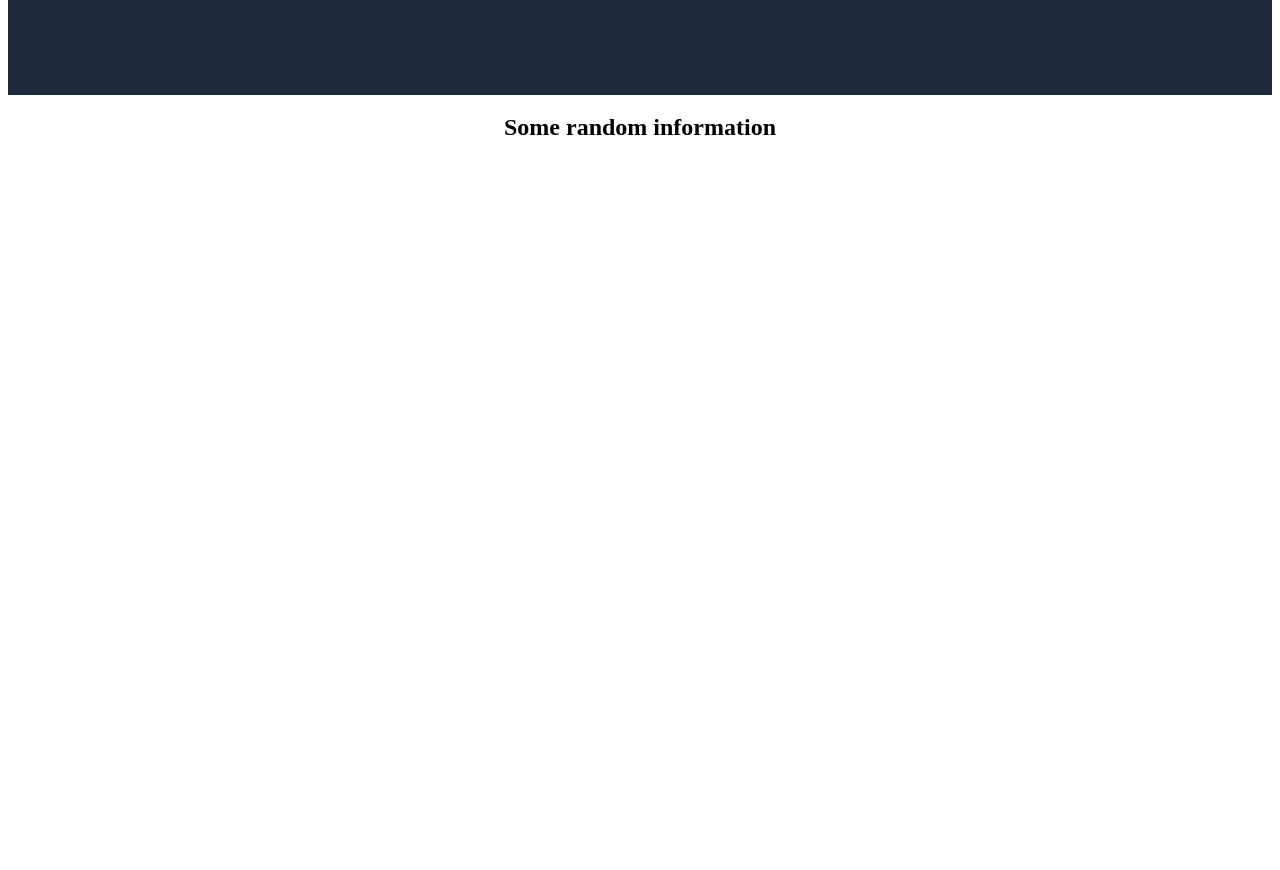
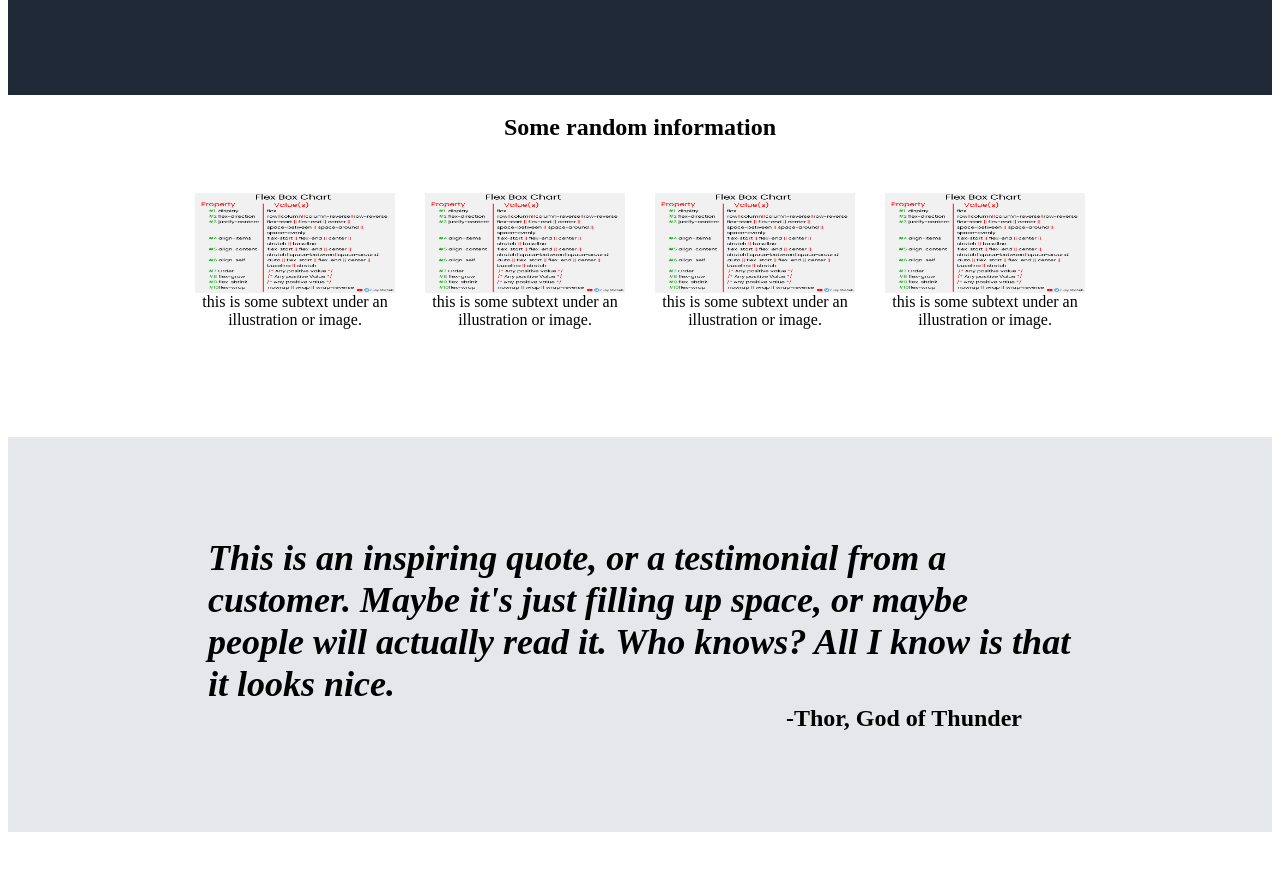
Before and after one commit to miguel2307/landing-page, a plain HTML site: page index.html in a window 1280 px wide. Shown: the part 324-1194 px from the top of the page. Before the commit the page ends 800 px from the top, so only its background shows below. Drawn offline with Linux system fonts and the light colour scheme.

Commit message:
added information page and quotes

```diff
--- a/index.html
+++ b/index.html
@@ -23,9 +23,34 @@
              <img src="Flex Box Chart.png">
         </div>
     </div>
-    <div class="boxes">
-        <h2>Some random information</h2>
-        <div class="box">
+
+    <h2>Some random information</h2>
+    <div class="box">
+        <div class="info">
+            <img src="Flex Box Chart.png" alt="chart">
+            <div class="text">this is some subtext under an illustration or image.</div>
+        </div>
+        <div class="info">
+            <img src="Flex Box Chart.png" alt="chart">
+            <div class="text">this is some subtext under an illustration or image.</div>
+        </div>
+        <div class="info">
+            <img src="Flex Box Chart.png" alt="chart">
+            <div class="text">this is some subtext under an illustration or image.</div>
+        </div>        <div class="info">
+            <img src="Flex Box Chart.png" alt="chart">
+            <div class="text">this is some subtext under an illustration or image.</div>
+        </div>
     </div>
+
+    <div>
+        <h4><em>This is an inspiring quote, or a testimonial from a customer. Maybe it's just filling up space, or maybe people will actually read it. Who knows? All I know is that it looks nice.</em></h4>
+        <h5>-Thor, God of Thunder</h5>
+    </div>
+
+    <div>
+
+    </div>
+
 </body>
 </html>
--- a/style.css
+++ b/style.css
@@ -58,7 +58,48 @@ ul{
     width:100%;
     height:100%;
 }
-.boxes h2{
+
+h2{
     display: flex;
     justify-content: center;
+    padding-bottom: 32px;
 }
+
+.box img{
+    display: flex;
+    width: 200px;
+    height: 100px;
+}
+
+.box{
+    display: flex;
+    justify-content: center;
+    gap: 30px;
+    padding-bottom: 60px;
+}
+
+.info{
+    max-width: 200px;
+    text-align: center;
+}
+
+h4{
+    display: flex;
+    text-align: left;
+    font-size: 36px;
+    background-color: #E5E7EB;
+    padding-top: 100px;
+    padding-left: 200px;
+    padding-right: 200px;
+    margin-bottom: 0;
+}
+
+h5{
+    display: flex;
+    margin-top: 0;
+    justify-content: end;
+    padding-right: 250px;
+    padding-bottom: 100px;
+    background-color: #E5E7EB;
+    font-size: 24px;
+}
```
